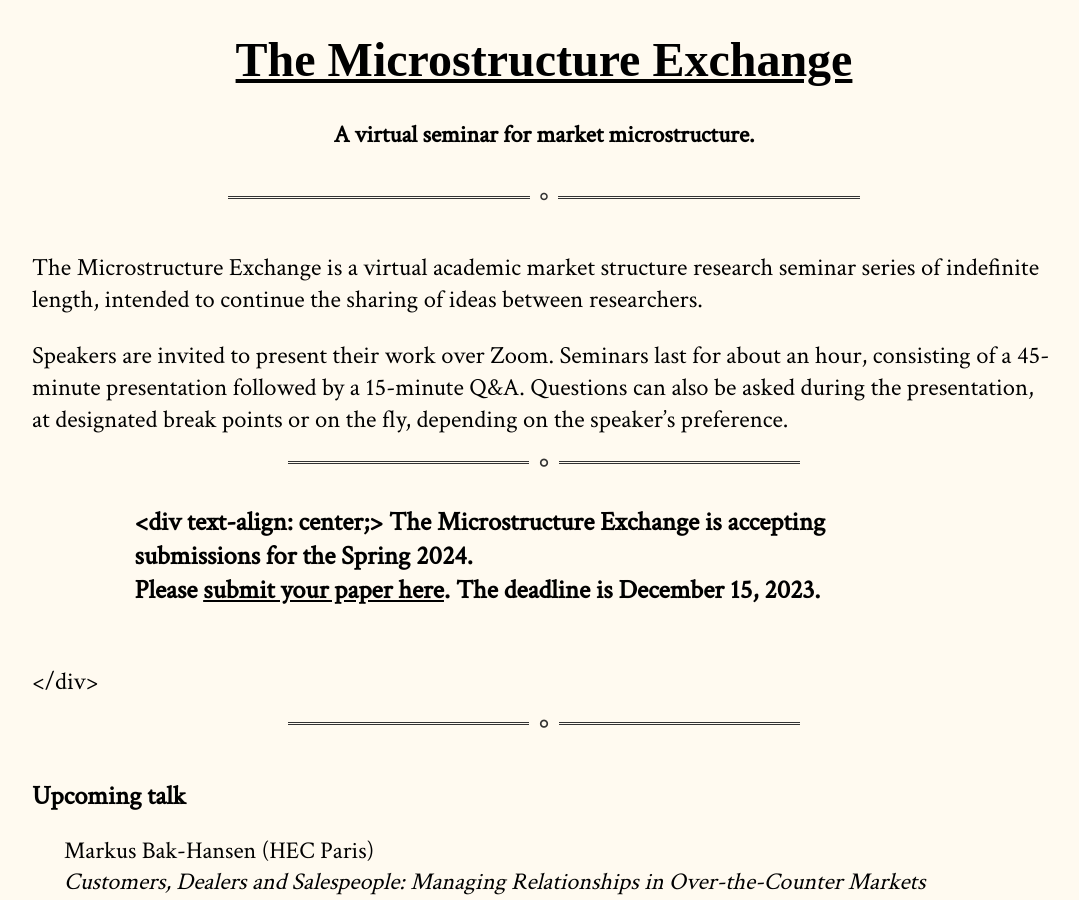
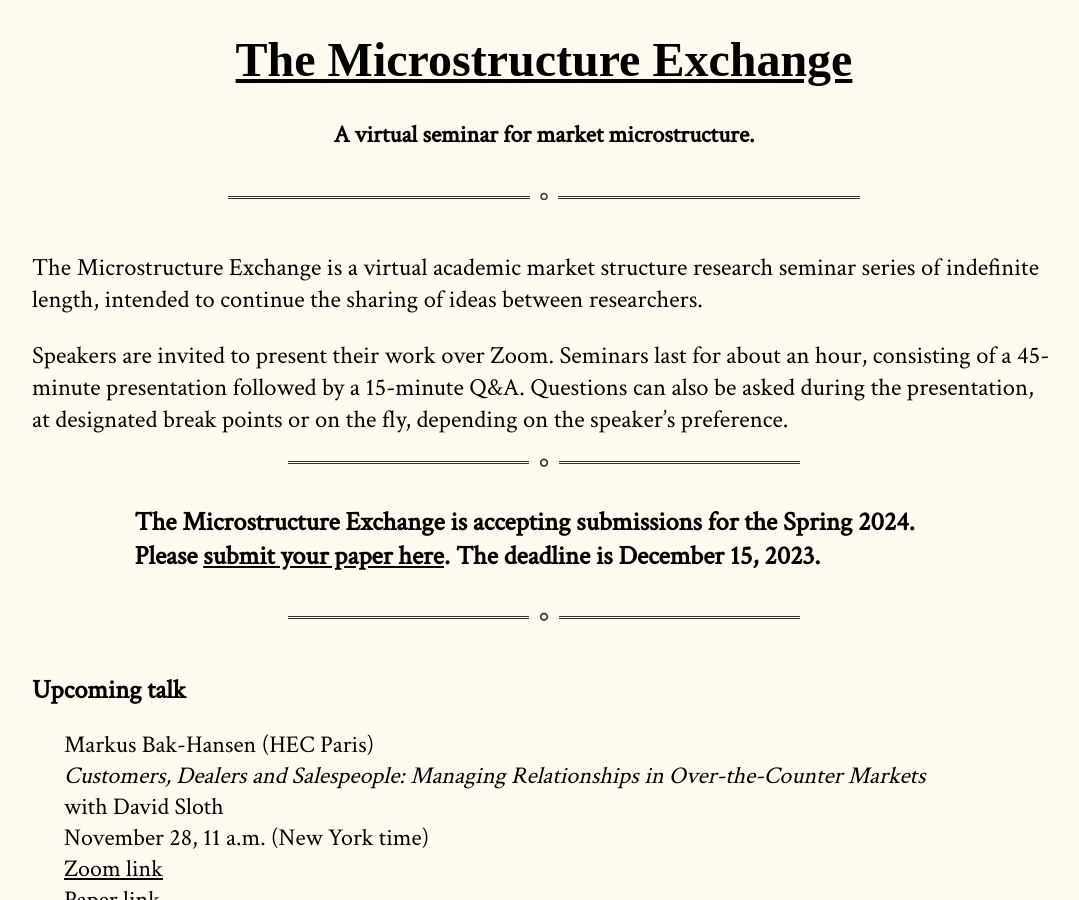
Before and after one commit to cpfiffer/microstructure.exchange, a Jekyll site: the page built from index.md, in a window 1280 px wide and 900 px high. Shown: the whole window, without its empty margins (96-1175 px from the left). Built offline with Jekyll 4.4.1, drawn with Linux system fonts in a browser that asks for light colours; some web fonts are replaced.

Commit message:
Update index.md

```diff
--- a/index.md
+++ b/index.md
@@ -8,12 +8,12 @@ Speakers are invited to present their work over Zoom. Seminars last for about an
 
 <hr>
 
-<div class="cfp"><div text-align: center;>
+<div class="cfp">
 The Microstructure Exchange is accepting submissions for the Spring 2024. <br>
 
 Please <a href="https://www.research.net/r/TME-Winter-2024">submit your paper here</a>. The deadline is December 15, 2023.<br>
 <br>
-</div> </div>
+</div>
 
 <hr>
 
```
